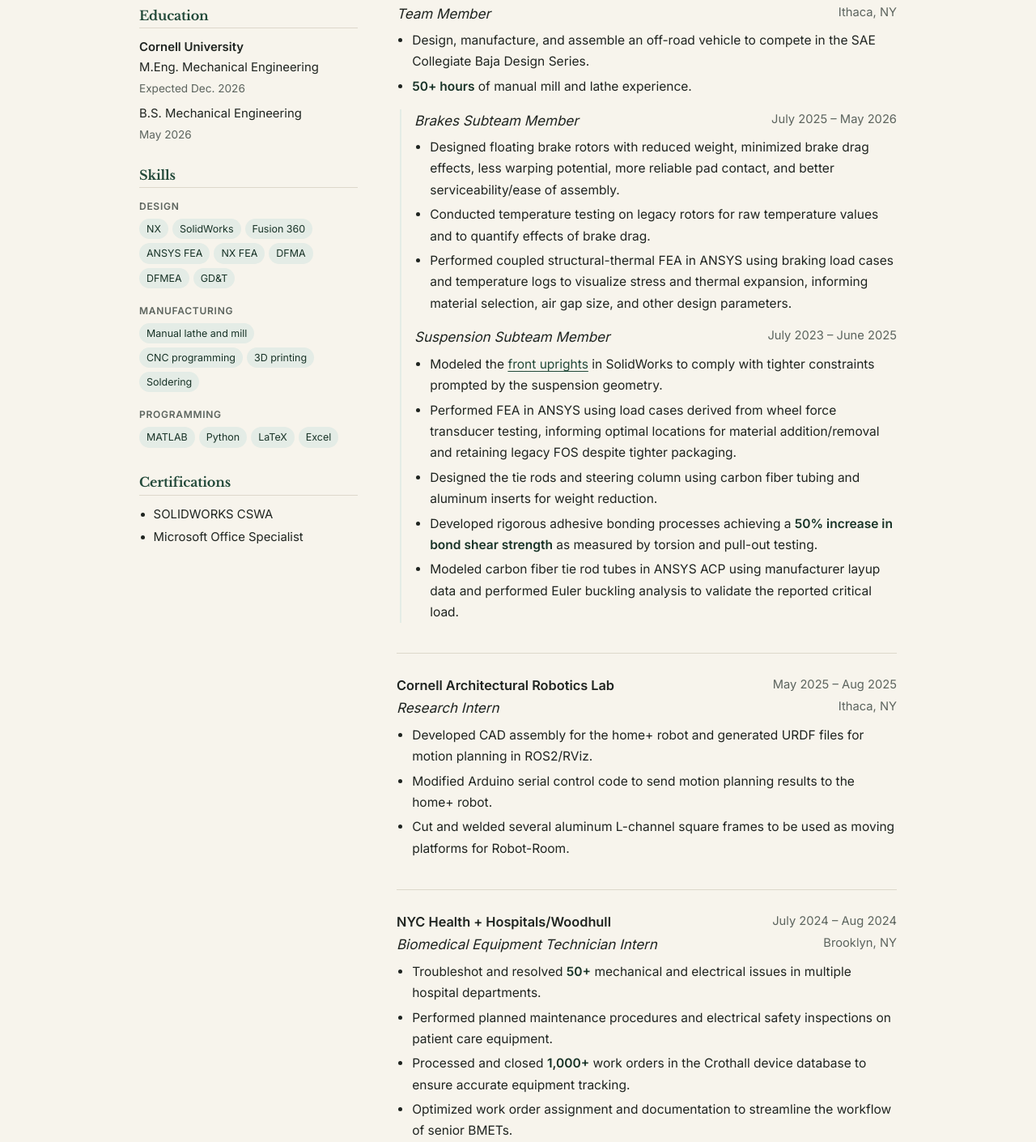
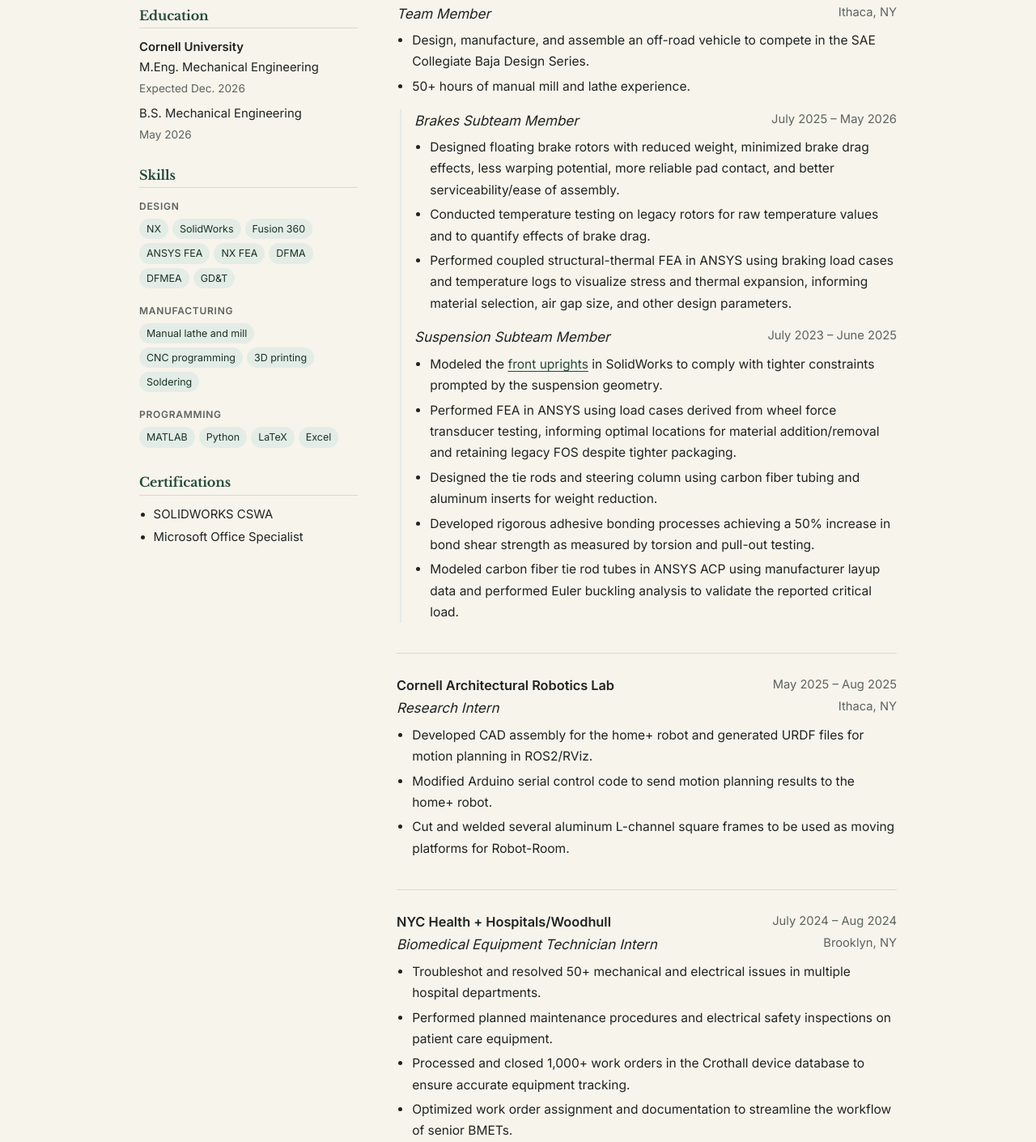
Before and after one commit to lminutello/LukasMinutello, a Jekyll site: the page built from _pages/resume.html, in a window 1280 px wide. Shown: the part 472-1882 px from the top of the page at 81% size. Built offline with Jekyll 4.4.1, drawn with Linux system fonts in a browser that asks for light colours.

Commit message:
Resume: indent Baja subteam roles, divide entries; no bolded metrics
Co-Authored-By: Claude Opus 5.5 <noreply@anthropic.com>
Claude-Session: https://claude.ai/code/session_01APgtAAANrpUwGP3NcpSnbC

```diff
--- a/_pages/resume.html
+++ b/_pages/resume.html
@@ -69,7 +69,7 @@ permalink: /resume/
       <div class="r-sub"><em>Team Member</em><span>Ithaca, NY</span></div>
       <ul>
         <li>Design, manufacture, and assemble an off-road vehicle to compete in the SAE Collegiate Baja Design Series.</li>
-        <li><strong>50+ hours</strong> of manual mill and lathe experience.</li>
+        <li>50+ hours of manual mill and lathe experience.</li>
       </ul>
       <div class="r-subroles">
       <div class="r-role"><em>Brakes Subteam Member</em><span>July 2025 – May 2026</span></div>
@@ -83,7 +83,7 @@ permalink: /resume/
         <li>Modeled the <a href="{{ '/projects/2024-front-uprights/' | relative_url }}">front uprights</a> in SolidWorks to comply with tighter constraints prompted by the suspension geometry.</li>
         <li>Performed FEA in ANSYS using load cases derived from wheel force transducer testing, informing optimal locations for material addition/removal and retaining legacy FOS despite tighter packaging.</li>
         <li>Designed the tie rods and steering column using carbon fiber tubing and aluminum inserts for weight reduction.</li>
-        <li>Developed rigorous adhesive bonding processes achieving a <strong>50% increase in bond shear strength</strong> as measured by torsion and pull-out testing.</li>
+        <li>Developed rigorous adhesive bonding processes achieving a 50% increase in bond shear strength as measured by torsion and pull-out testing.</li>
         <li>Modeled carbon fiber tie rod tubes in ANSYS ACP using manufacturer layup data and performed Euler buckling analysis to validate the reported critical load.</li>
       </ul>
       </div>
@@ -103,9 +103,9 @@ permalink: /resume/
       <div class="r-head"><strong>NYC Health + Hospitals/Woodhull</strong><span>July 2024 – Aug 2024</span></div>
       <div class="r-sub"><em>Biomedical Equipment Technician Intern</em><span>Brooklyn, NY</span></div>
       <ul>
-        <li>Troubleshot and resolved <strong>50+</strong> mechanical and electrical issues in multiple hospital departments.</li>
+        <li>Troubleshot and resolved 50+ mechanical and electrical issues in multiple hospital departments.</li>
         <li>Performed planned maintenance procedures and electrical safety inspections on patient care equipment.</li>
-        <li>Processed and closed <strong>1,000+</strong> work orders in the Crothall device database to ensure accurate equipment tracking.</li>
+        <li>Processed and closed 1,000+ work orders in the Crothall device database to ensure accurate equipment tracking.</li>
         <li>Optimized work order assignment and documentation to streamline the workflow of senior BMETs.</li>
       </ul>
     </div>
--- a/_sass/custom.scss
+++ b/_sass/custom.scss
@@ -288,7 +288,6 @@ footer {
 .r-entry:last-child { border-bottom: none; }
 .r-subroles { margin-left: 4px; padding-left: 16px; border-left: 2px solid $green-tint; }
 .r-subroles .r-role:first-child { margin-top: 0.2rem; }
-.resume-main li strong { font-weight: 600; color: $green-dark; }
 .r-head, .r-sub, .r-role {
   display: flex;
   justify-content: space-between;
```
